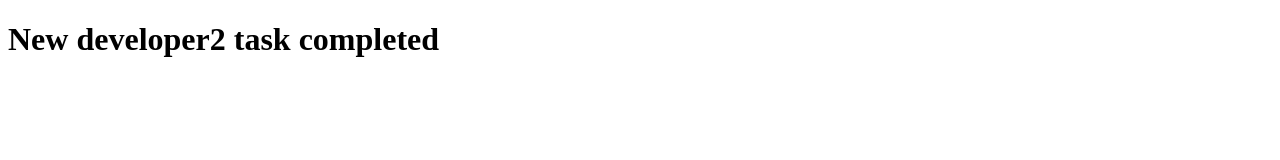
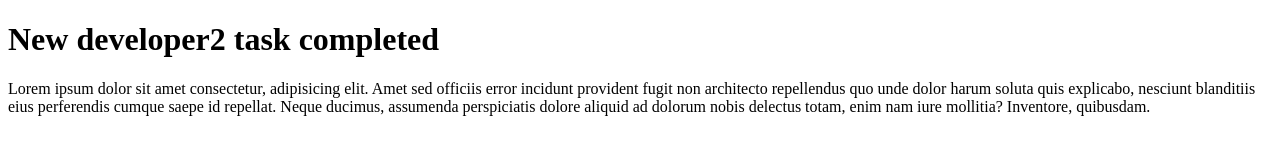
Before and after one commit to Ajinkya-Ban/march-april-ui, a plain HTML site: page newDev2.html in a window 1280 px wide. Drawn offline with Linux system fonts and the light colour scheme.

Commit message:
paragraph added

```diff
--- a/newDev2.html
+++ b/newDev2.html
@@ -7,5 +7,8 @@
 </head>
 <body>
     <h1>New developer2 task completed</h1>
+    <p>
+        Lorem ipsum dolor sit amet consectetur, adipisicing elit. Amet sed officiis error incidunt provident fugit non architecto repellendus quo unde dolor harum soluta quis explicabo, nesciunt blanditiis eius perferendis cumque saepe id repellat. Neque ducimus, assumenda perspiciatis dolore aliquid ad dolorum nobis delectus totam, enim nam iure mollitia? Inventore, quibusdam.
+    </p>
 </body>
 </html>
```
